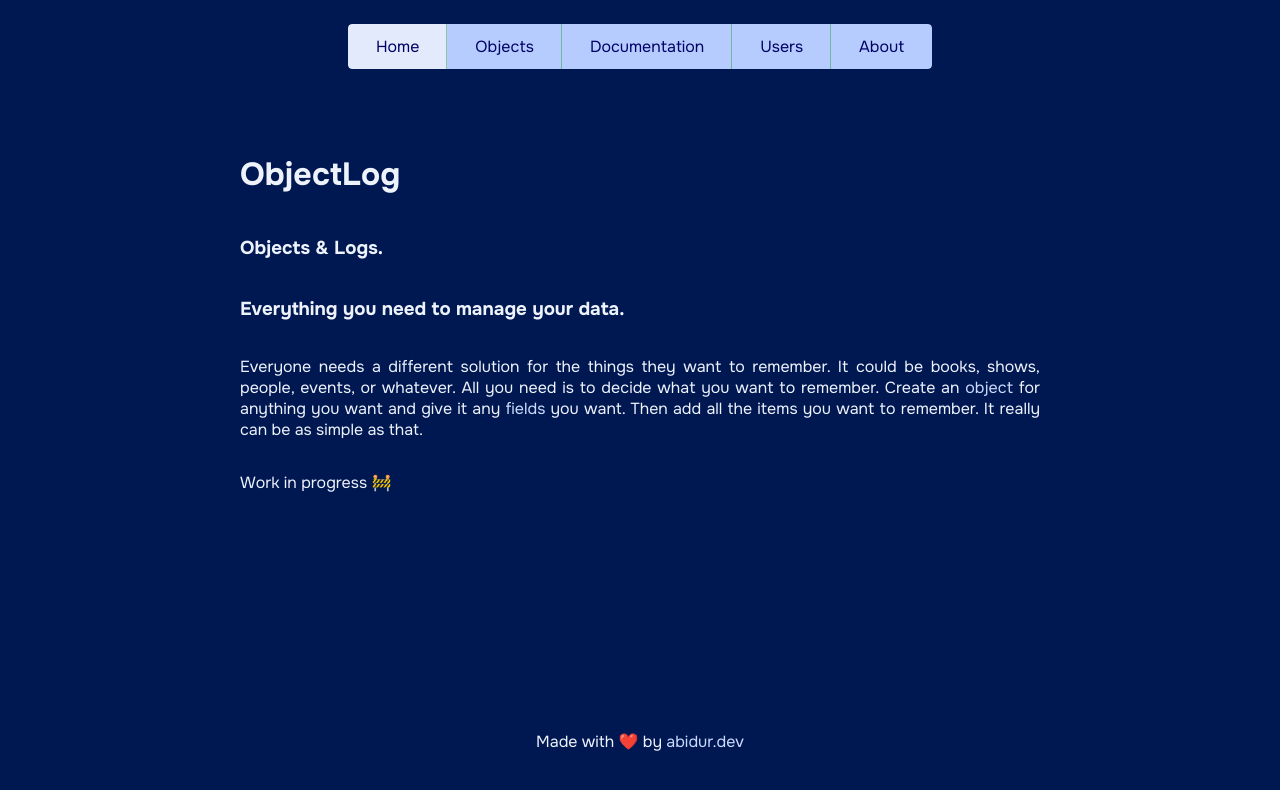
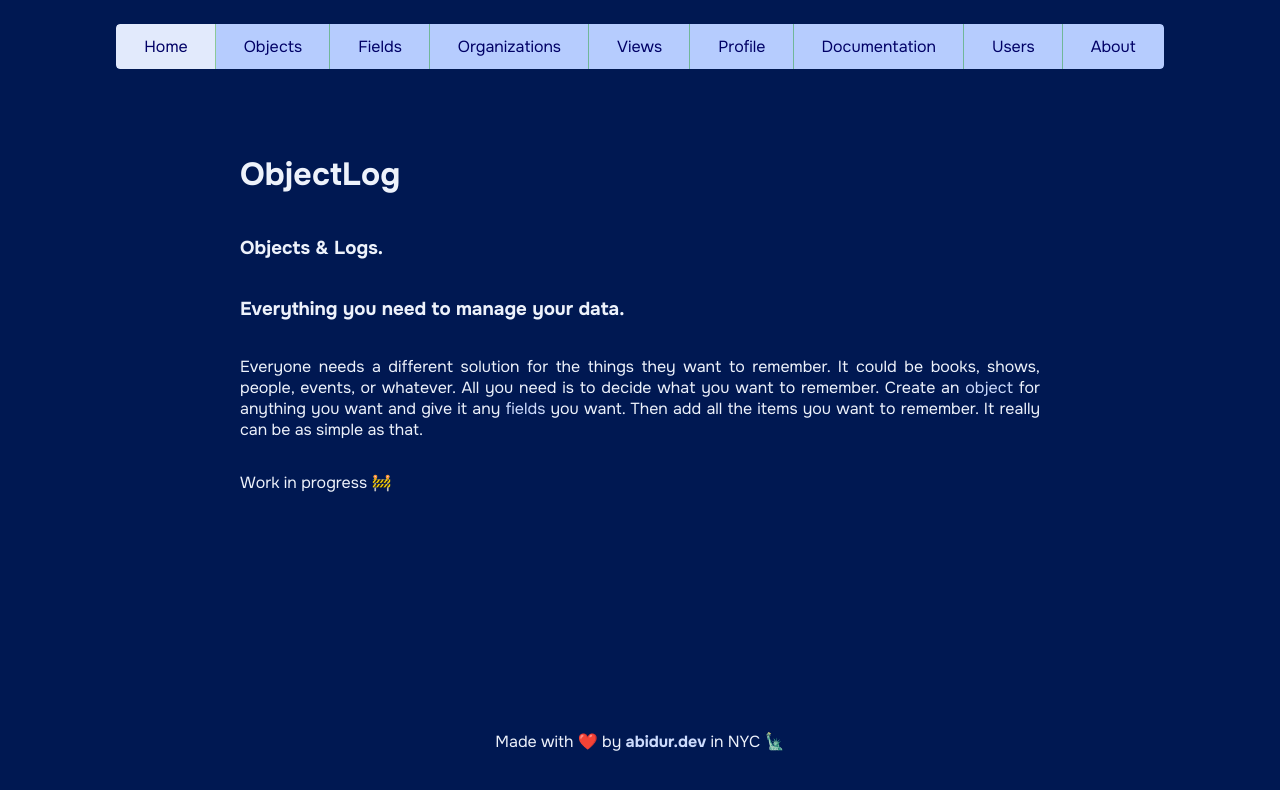
Before and after one commit to abidurr/objectlog, a Next.js app: page / in a window 1280 px wide. Shown: the top 790 px of the page. Built offline with nearby package versions, Linux system fonts and the light colour scheme.

Commit message:
profile page and user nav additions

```diff
--- a/app/page.tsx
+++ b/app/page.tsx
@@ -31,12 +31,14 @@ export default function Home() {
           <StyledPara>
             Made with ❤️ by{" "}
             <a
+              style={{ color: `${theme.PRIMARY_500}`, fontWeight: "bold" }}
               href="https://abidur.dev"
               target="_blank"
               rel="noopener noreferrer"
             >
               abidur.dev
-            </a>
+            </a>{" "}
+            in NYC 🗽
           </StyledPara>
         </StyledFooter>
       </StyledMain>
--- a/components/Header.tsx
+++ b/components/Header.tsx
@@ -13,9 +13,10 @@ const HOVER_TAB_COLOR = `${theme.PRIMARY_500}`;
 const navItems = [
   { href: "/", label: "Home" },
   { href: "/objects", label: "Objects" },
-  // { href: "/fields", label: "Fields" },
-  // { href: "/organizations", label: "Organizations" },
-  // { href: "/views", label: "Views" },
+  { href: "/fields", label: "Fields" },
+  { href: "/organizations", label: "Organizations" },
+  { href: "/views", label: "Views" },
+  { href: "/profile", label: "Profile" },
   { href: "/documentation", label: "Documentation" },
   { href: "/users", label: "Users" },
   { href: "/about", label: "About" },
--- a/components/UserNavigation.tsx
+++ b/components/UserNavigation.tsx
@@ -7,6 +7,14 @@ import { theme } from "./theme";
 type UserNavigationProps = {
   session?: Awaited<ReturnType<typeof auth0.getSession>>;
 };
+
+const userNavLinks = [
+  { href: "/fields", label: "Fields" },
+  { href: "/organizations", label: "Organizations" },
+  { href: "/views", label: "Views" },
+  { href: "/profile", label: "Profile" },
+  { href: "/users", label: "Users" },
+];
 
 export async function UserNavigation({
   session: providedSession,
@@ -35,21 +43,24 @@ export async function UserNavigation({
             {session.user.name ?? session.user.email}
           </span>
           {session.user.email && session.user.email !== session.user.name && (
-            <span className="user-email">{session.user.email}</span>
+            <span
+              style={{ color: `${theme.PRIMARY_500}`, fontSize: "22px" }}
+              className="user-email"
+            >
+              {session.user.email}
+            </span>
           )}
         </div>
         <span className="chevron" aria-hidden="true" />
       </div>
       <ul className="menu-links">
-        <li>
-          <Link href="/fields">Fields</Link>
-        </li>
-        <li>
-          <Link href="/organizations">Organizations</Link>
-        </li>
-        <li>
-          <Link href="/views">Views</Link>
-        </li>
+        {userNavLinks.map((link) => (
+          <li key={link.href}>
+            <Link style={{ fontSize: "14px" }} href={link.href}>
+              {link.label}
+            </Link>
+          </li>
+        ))}
       </ul>
     </UserNav>
   );
```
Also changed, not shown: app/documentation/page.tsx (+5 -2 lines), app/profile/page.tsx (added, +19 -0 lines), app/users/page.tsx (+12 -4 lines).
